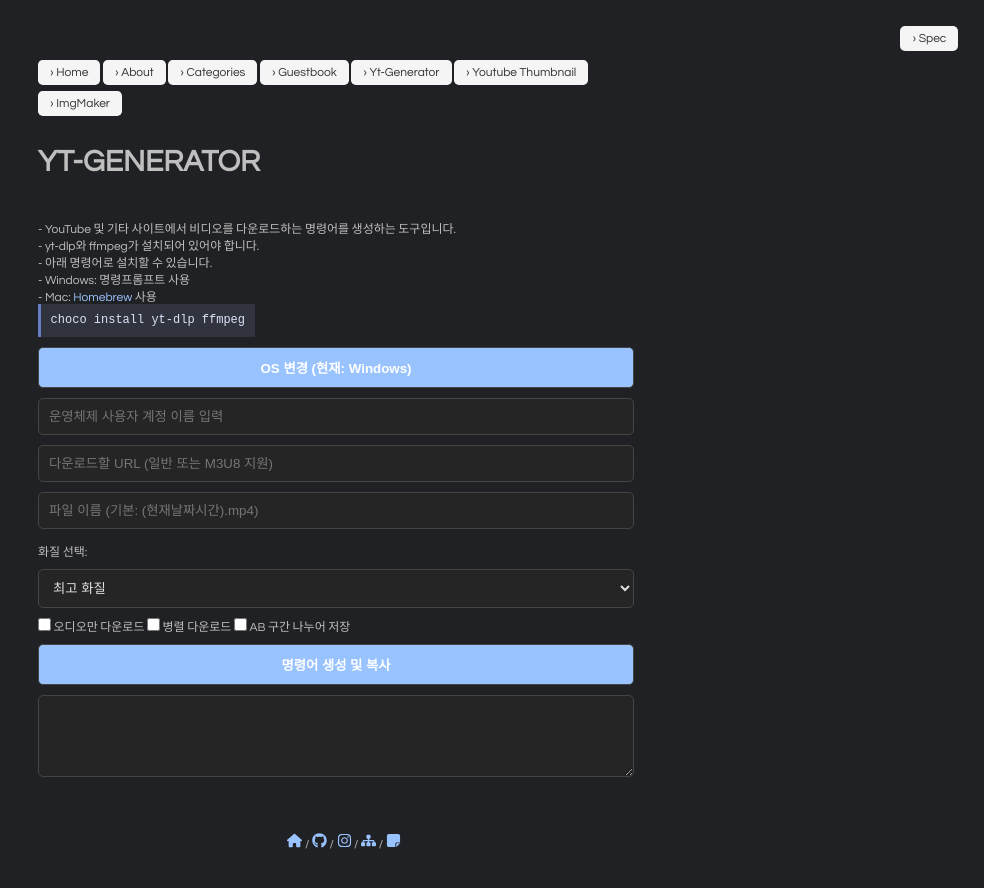
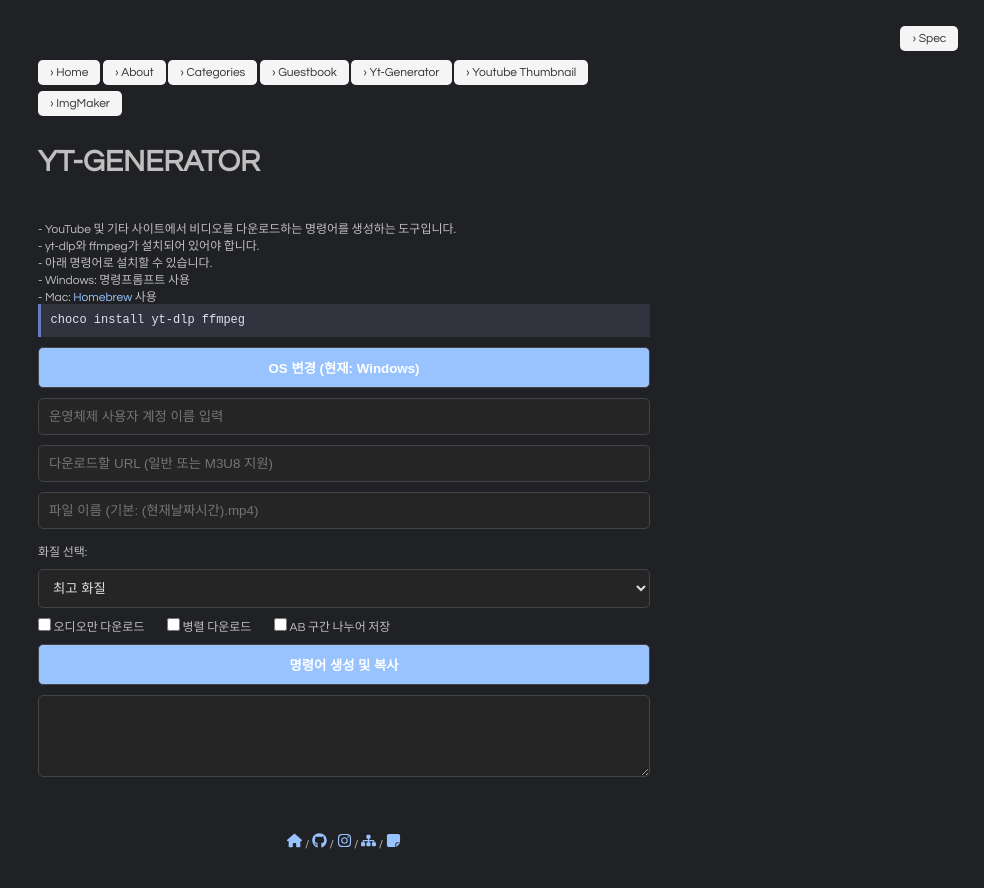
Before and after one commit to pozuhtuhv/pozuhtuhv.github.io, a Jekyll site: the page built from generator.html, in a window 1280 px wide. Shown: the top 888 px of the page, without its empty margins (296-1280 px from the left). Built offline with Jekyll 4.4.1, drawn with Linux system fonts in a browser that asks for light colours; comment, search, counter and statistics services are not loaded.

Commit message:
(edit) css

```diff
--- a/_sass/_main.scss
+++ b/_sass/_main.scss
@@ -78,7 +78,6 @@ pre {
   border-style: none none none solid;
   border-color: var(--light-text-color);
   overflow-x: auto;
-  max-width: fit-content;
 }
 
 /* 본문 이미지 */
--- a/generator.html
+++ b/generator.html
@@ -5,7 +5,7 @@ layout: default
 <style>
     input, select, textarea, .bluebutton {
         margin-top: 10px;
-        width: calc(100% - 16px);
+        width: 100%;
         padding: 10px;
         border: 1px solid #444;
         border-radius: 5px;
@@ -19,11 +19,15 @@ layout: default
         cursor: pointer;
         border-radius: 5px;
         font-weight: bold;
-        transition: background 0.3s, border 0.3s;
+    }
+
+    input[type="checkbox"] {
+        width: auto;
+        padding: 0;
     }
 
     .checkbox-container label {
-        white-space: nowrap;
+        margin-right: 20px;
     }
 </style>
 
@@ -121,9 +125,9 @@ layout: default
     </select>
 
     <div class="checkbox-container">
-        <label><input type="checkbox" id="audioOnly" style="width: auto;"> 오디오만 다운로드</label>
-        <label><input type="checkbox" id="parallel" style="width: auto;"> 병렬 다운로드</label>
-        <label><input type="checkbox" id="cutAB" style="width: auto;" onchange="toggleTimeInputs()"> AB 구간 나누어 저장</label>
+        <label><input type="checkbox" id="audioOnly"> 오디오만 다운로드</label>
+        <label><input type="checkbox" id="parallel"> 병렬 다운로드</label>
+        <label><input type="checkbox" id="cutAB" onchange="toggleTimeInputs()"> AB 구간 나누어 저장</label>
     </div>
 
     <div id="timeInputs" style="display: none;">
```
